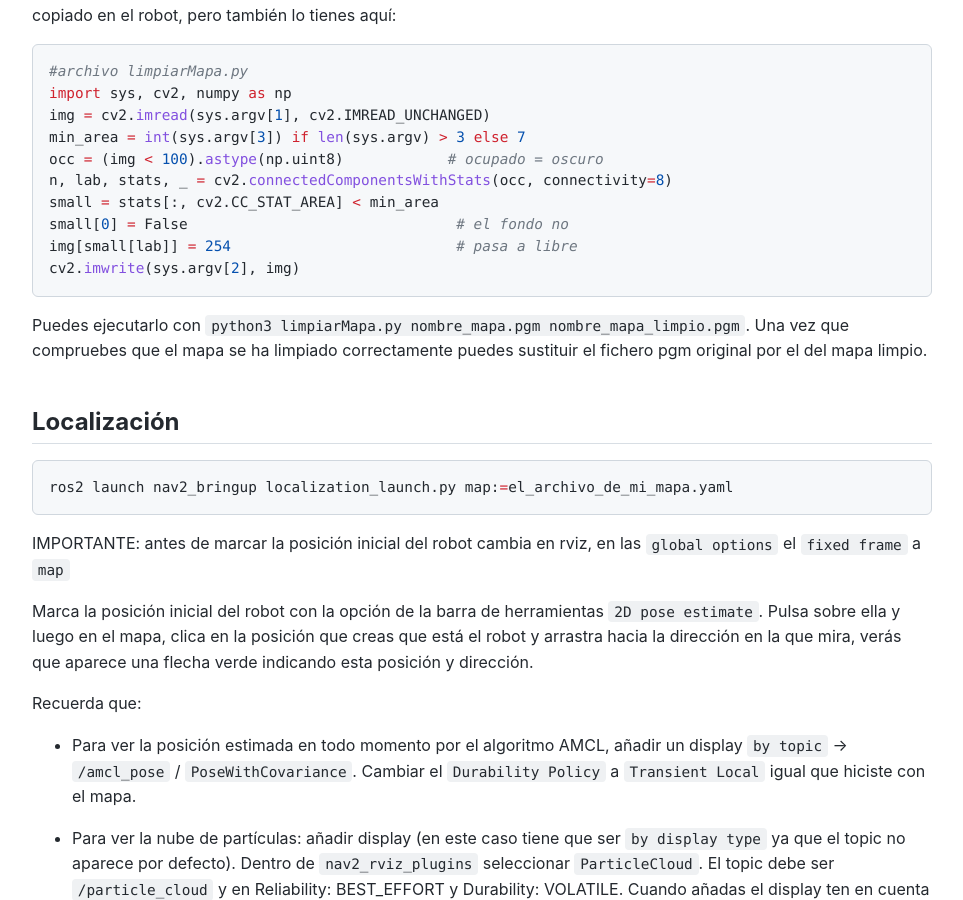
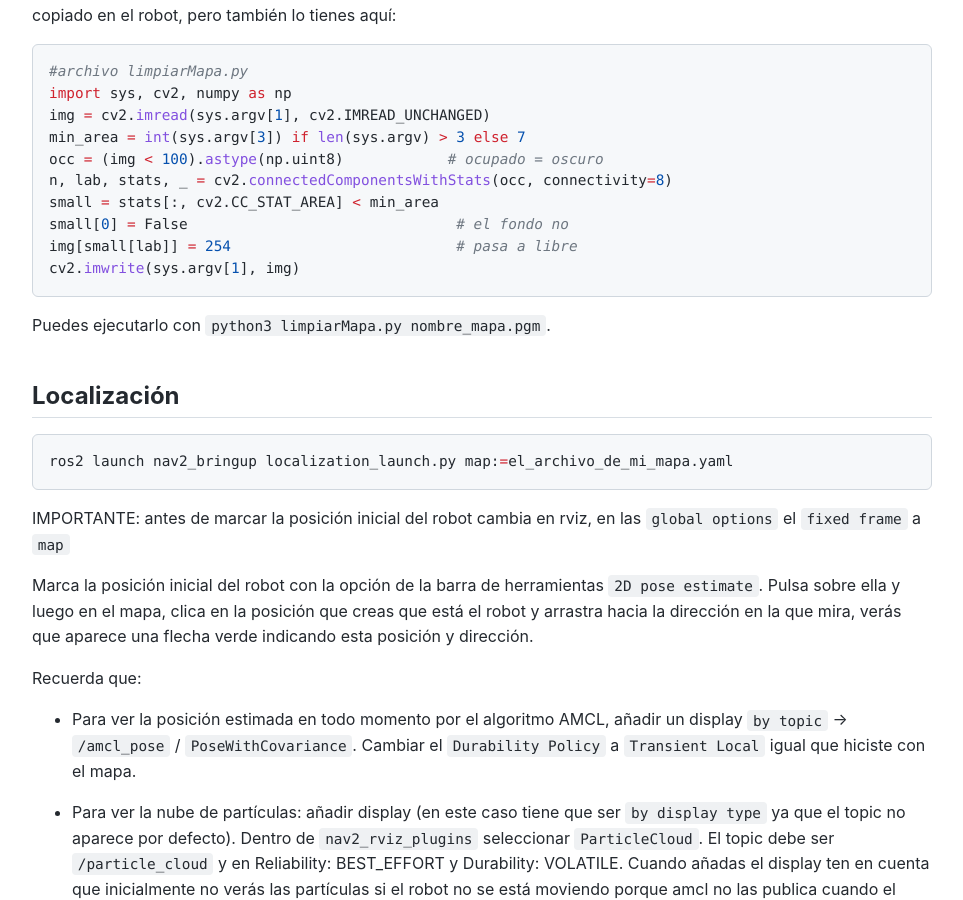
Before and after one commit to ottocol/robots_moviles_26_27, a Jekyll site: the page built from practicas/mapeado-con-turtlebot-ROS2.md, in a window 1280 px wide and 900 px high, scrolled down 2108 px. Shown: the whole window, without its empty margins (158-1121 px from the left). Built offline with Jekyll 4.4.1, drawn with Linux system fonts in a browser that asks for light colours; our own code applies the rules of GitHub Pages for plain Markdown files.

Commit message:
el mapa limpio es el mismo archivo que el original, si no no hay manera de que lo cambien

````diff
--- a/practicas/mapeado-con-turtlebot-ROS2.md
+++ b/practicas/mapeado-con-turtlebot-ROS2.md
@@ -88,10 +88,10 @@ n, lab, stats, _ = cv2.connectedComponentsWithStats(occ, connectivity=8)
 small = stats[:, cv2.CC_STAT_AREA] < min_area
 small[0] = False                               # el fondo no
 img[small[lab]] = 254                          # pasa a libre
-cv2.imwrite(sys.argv[2], img)
+cv2.imwrite(sys.argv[1], img)
 ```
 
-Puedes ejecutarlo con `python3 limpiarMapa.py nombre_mapa.pgm nombre_mapa_limpio.pgm`. Una vez que compruebes que el mapa se ha limpiado correctamente puedes sustituir el fichero pgm original por el del mapa limpio.
+Puedes ejecutarlo con `python3 limpiarMapa.py nombre_mapa.pgm`.
 
 
 ## Localización
````
